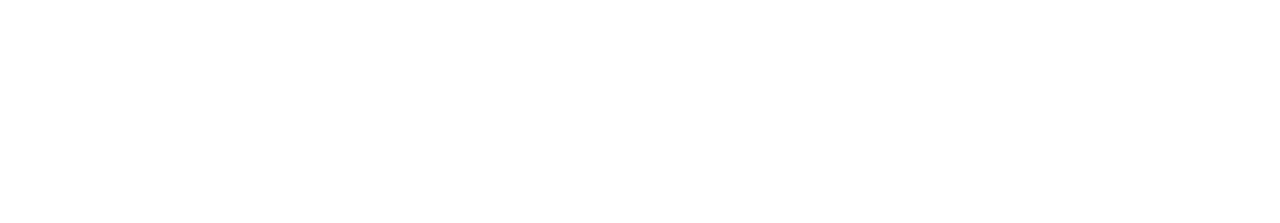
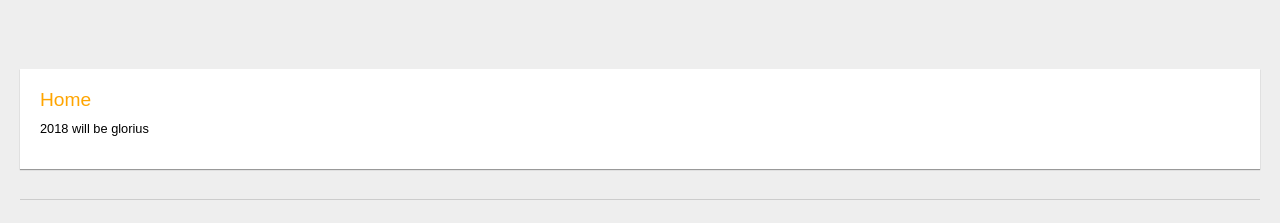
Before and after one commit to akyrallc/akyrallc.github.io, a plain HTML site: page index.html in a window 1280 px wide. Drawn offline with Linux system fonts and the light colour scheme.

Commit message:
Update index.html

```diff
--- a/index.html
+++ b/index.html
@@ -1,2 +1,31 @@
+<!DOCTYPE html>
+<html>
+<head>
+    <title>WelCome to Akyra LLC</title>
 
-    <title>Welcome to Akyra LLC</title>
+	<meta name="author" content="" />
+	<meta name="description" content="" />
+	<link rel="stylesheet" href="style.css" type="text/css" />
+
+</head>
+<body>
+	<div id="page">
+		<div id="logo">
+			<h1><a href="/" id="logoLink"Akyra LLC</a></h1>
+		</div>
+
+		<div id="content">
+			<h2>Home</h2>
+			<p>
+				2018 will be glorius
+			</p>
+
+		</div>
+		<div id="footer">
+			<p>
+
+			</p>
+		</div>
+	</div>
+</body>
+</html>
```
